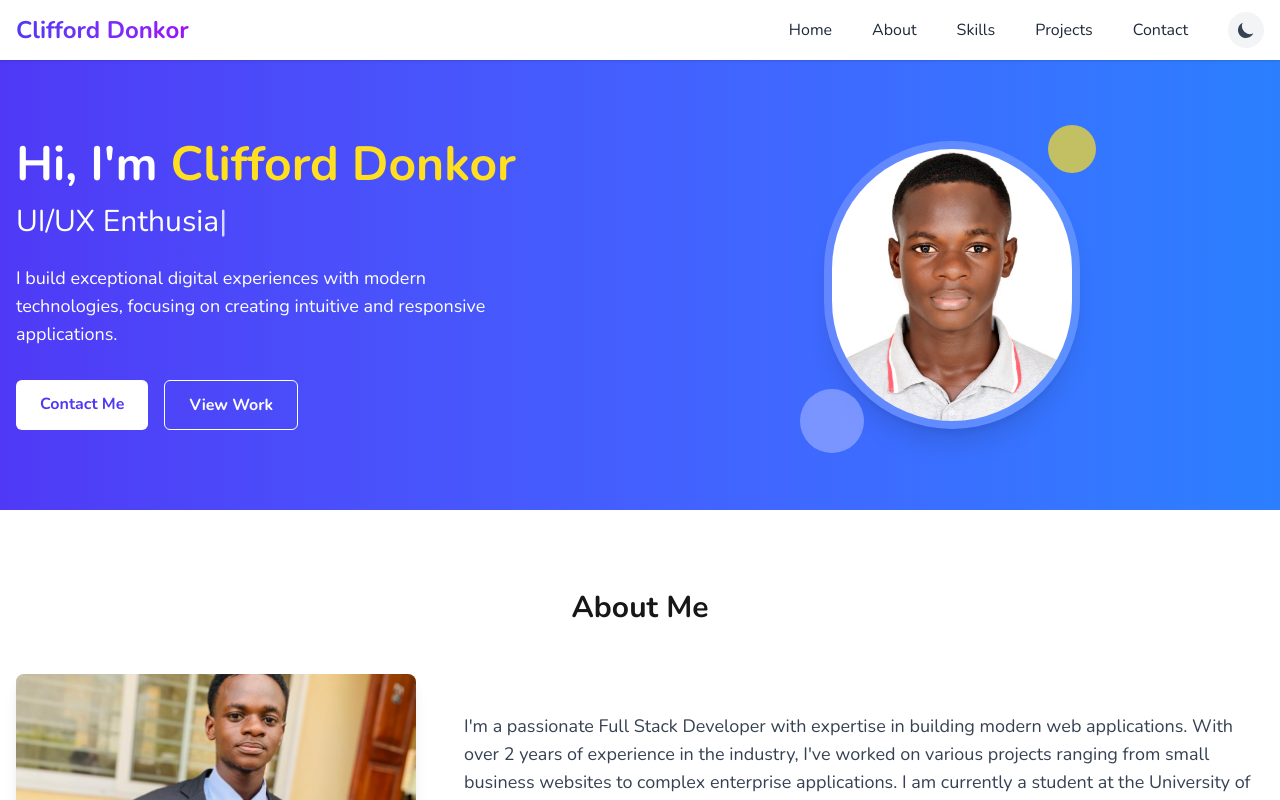
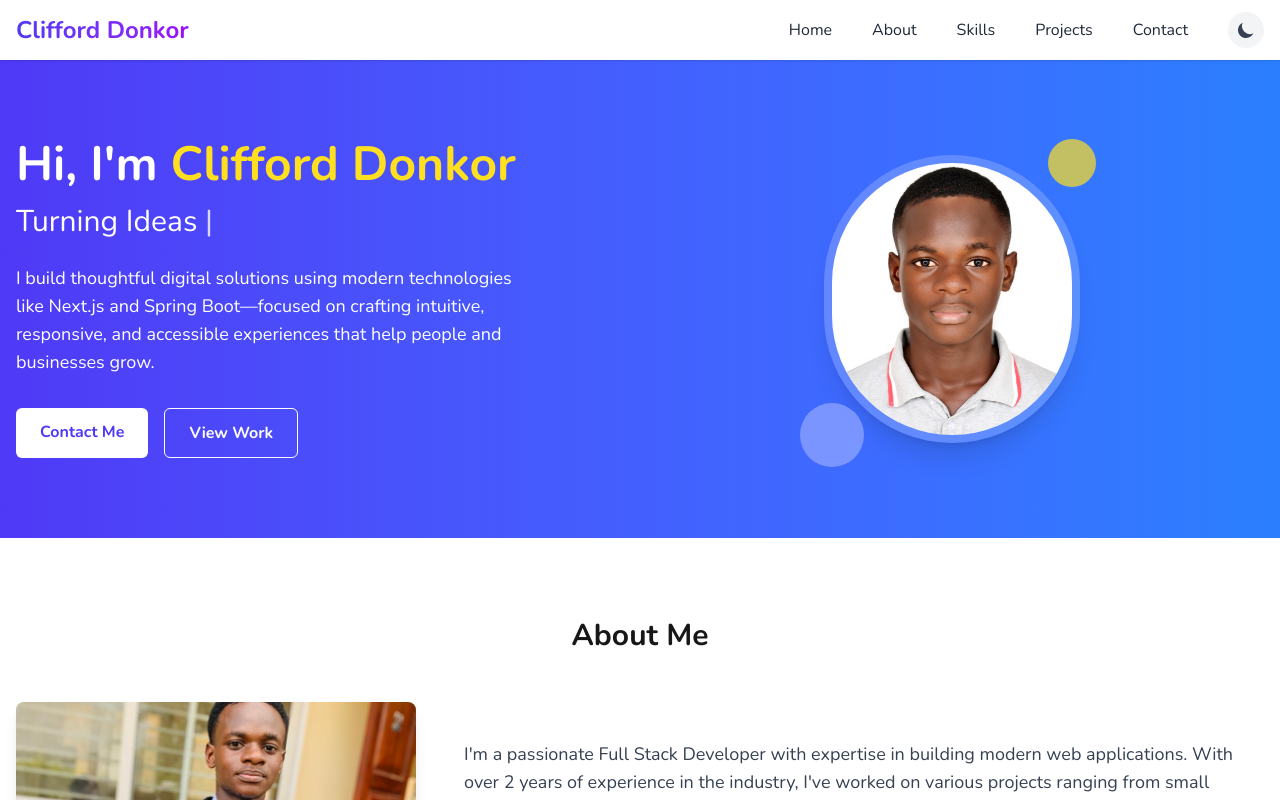
Before and after one commit to clifforddonk/portfolio, a Next.js app: page /portfolio in a window 1280 px wide. Shown: the top 800 px of the page. Built offline with nearby package versions, Linux system fonts and the light colour scheme.

Commit message:
new changes

```diff
--- a/app/components/HeroSection.jsx
+++ b/app/components/HeroSection.jsx
@@ -38,8 +38,8 @@ export default function HeroSection() {
             <TypewriterEffect
               texts={[
                 "Full Stack Developer",
-                "UI/UX Enthusiast",
-                "Problem Solver",
+                "Turning Ideas Into Products",
+                "Code that Grows Businesses",
               ]}
               className={`text-2xl md:text-3xl mb-6 ${
                 theme === "dark" ? "text-indigo-200" : "text-white"
@@ -50,8 +50,10 @@ export default function HeroSection() {
                 theme === "dark" ? "text-gray-300" : "text-white"
               }`}
             >
-              I build exceptional digital experiences with modern technologies,
-              focusing on creating intuitive and responsive applications.
+              I build thoughtful digital solutions using modern technologies
+              like Next.js and Spring Boot—focused on crafting intuitive,
+              responsive, and accessible experiences that help people and
+              businesses grow.
             </p>
             <div className="flex space-x-4">
               <motion.a
```
